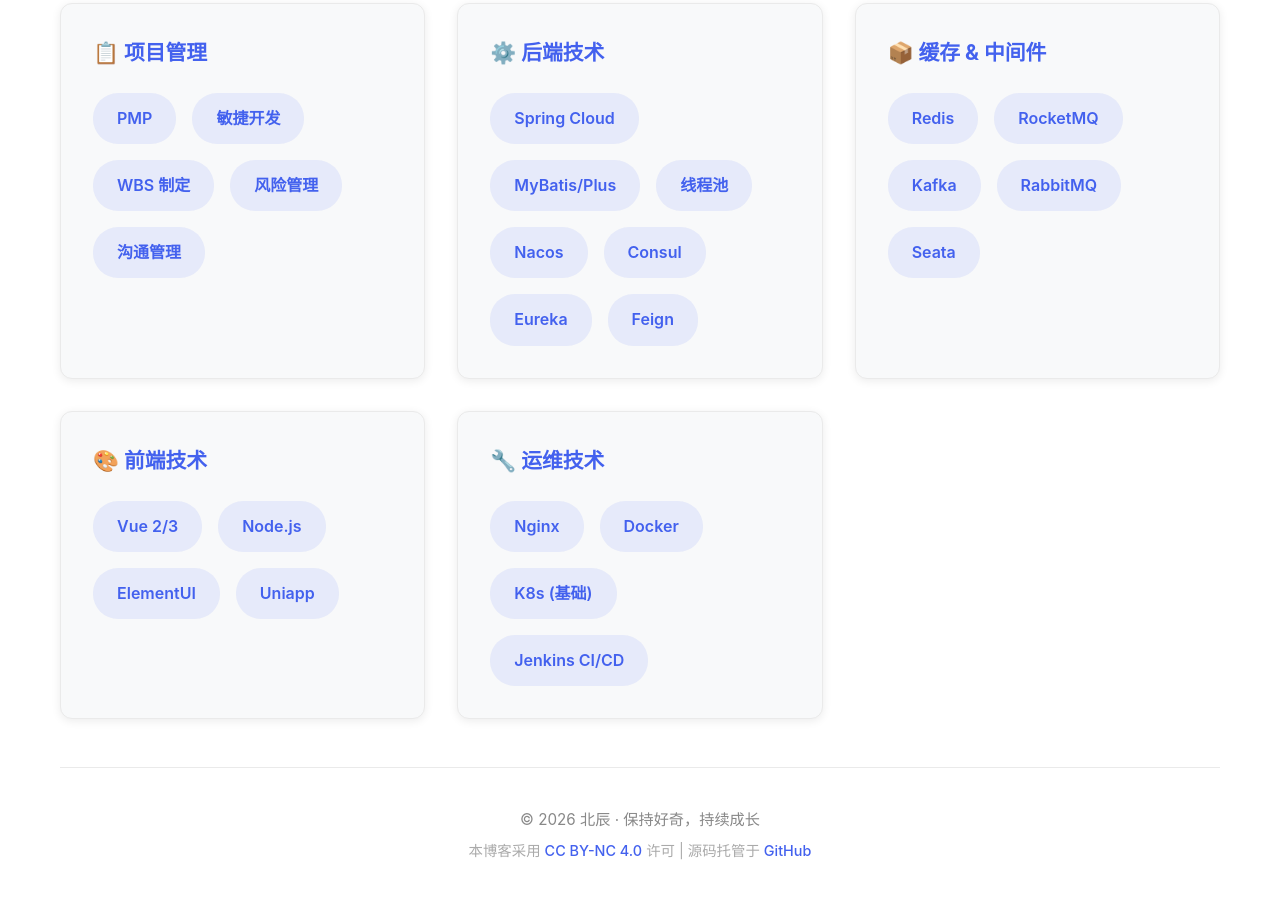
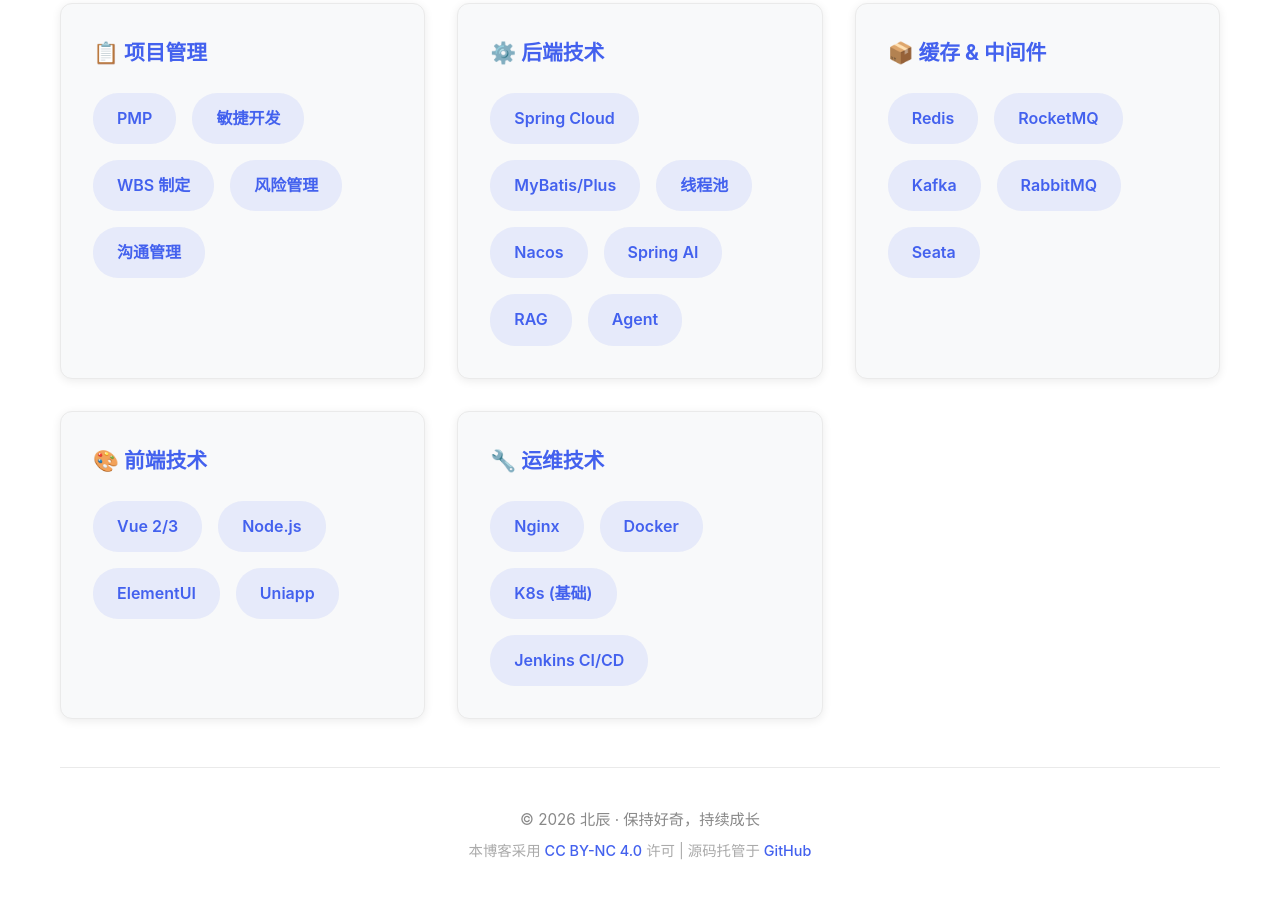
Before and after one commit to Jonny-Dr/jonny-dr.github.io, a plain HTML site: page index.html in a window 1280 px wide. Shown: the part 2147-3045 px from the top of the page. Drawn offline with Linux system fonts and the light colour scheme.

Commit message:
后端技术栈更新

```diff
--- a/index.html
+++ b/index.html
@@ -420,9 +420,9 @@ RAG 正是为了解决这</p>
             <span class="skill-tag">MyBatis/Plus</span>
             <span class="skill-tag">线程池</span>
             <span class="skill-tag">Nacos</span>
-            <span class="skill-tag">Consul</span>
-            <span class="skill-tag">Eureka</span>
-            <span class="skill-tag">Feign</span>
+            <span class="skill-tag">Spring AI</span>
+            <span class="skill-tag">RAG</span>
+            <span class="skill-tag">Agent</span>
           </div>
         </div>
 
```
